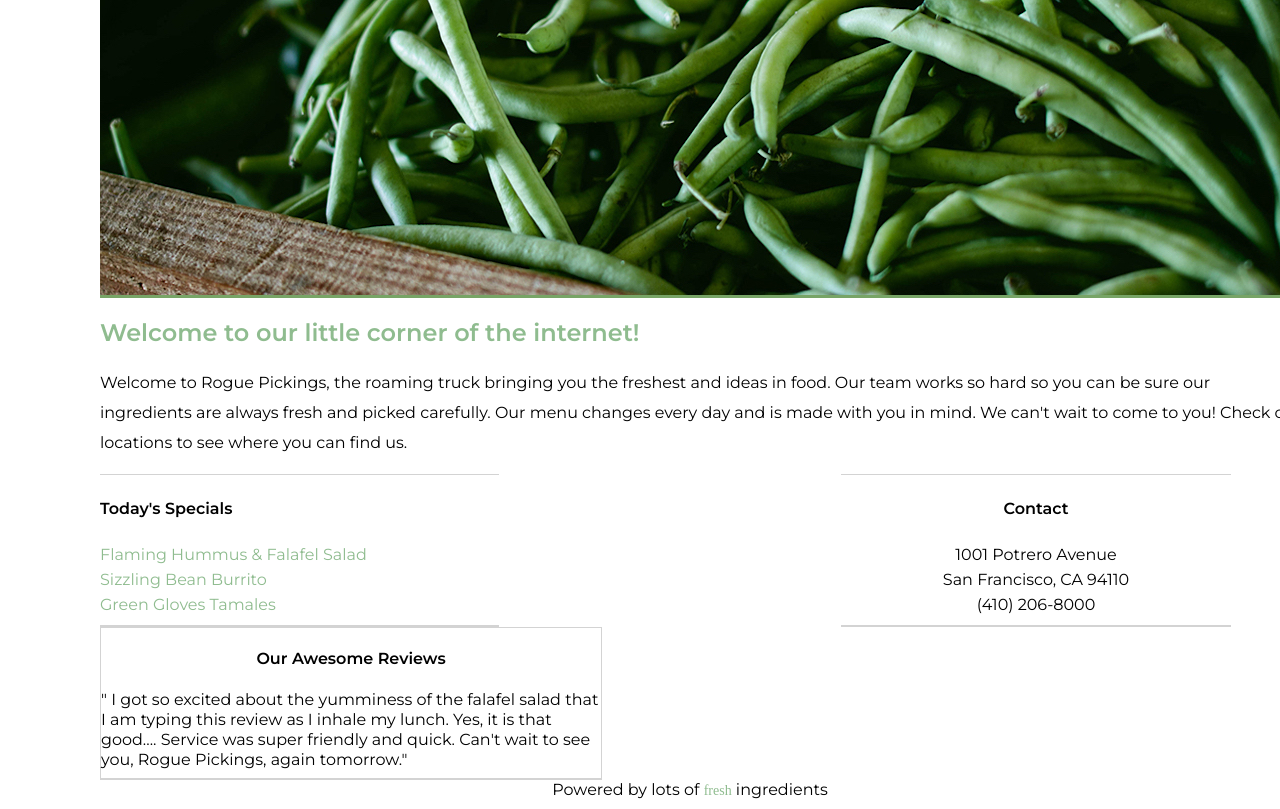
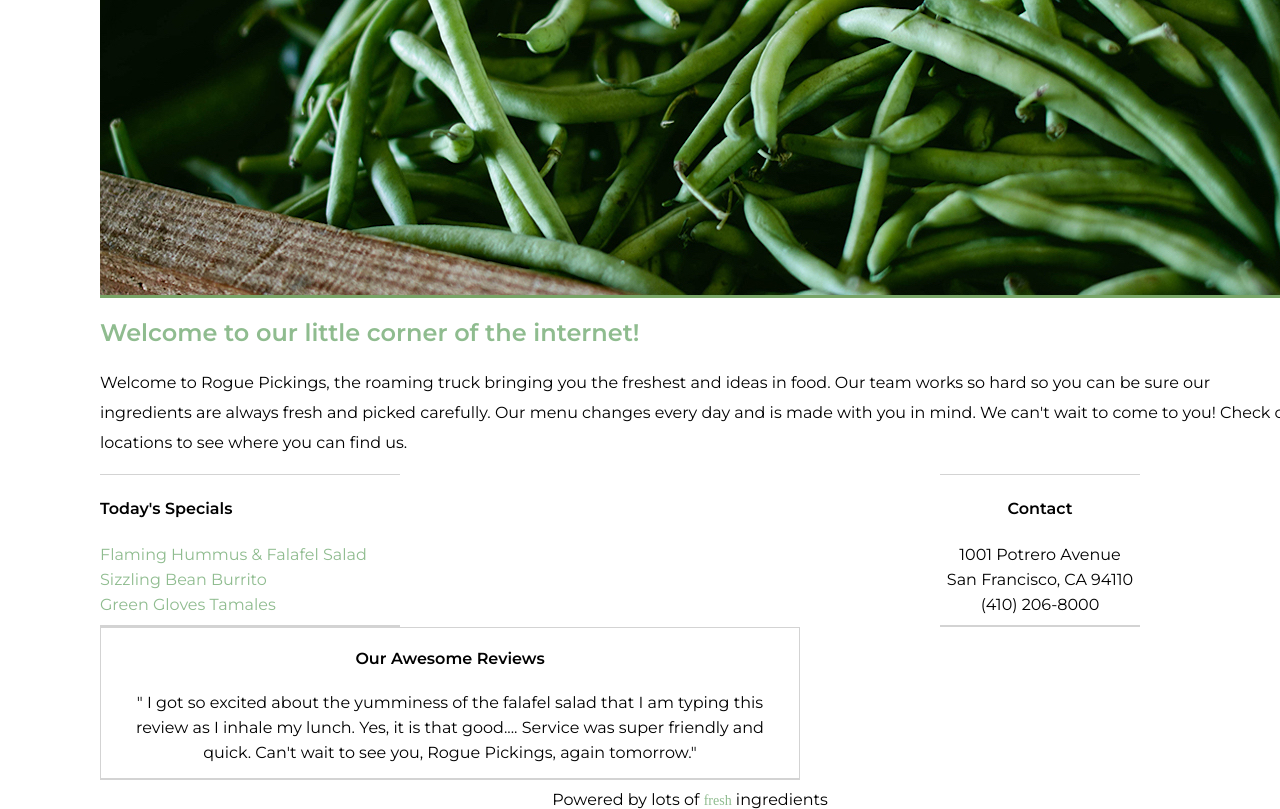
Before and after one commit to byovans/rogue-pickings, a plain HTML site: page index.html in a window 1280 px wide. Shown: the part 113-922 px from the top of the page. Drawn offline with Linux system fonts and the light colour scheme; a web font is replaced by a local one.

Commit message:
Adjusted widths of menu, contact and reviews divs to properly contain content

```diff
--- a/css/main.css
+++ b/css/main.css
@@ -110,32 +110,41 @@ img {
 .menu-area {
         float: left;
         line-height: 25px;
-        width: 399px;
+        width: 300px;
         height: 150px;
         border-top: 1px solid #d3d3d3;
 }
 
 .contact-us-area {
         float: right;
-        width: 390px;
+        width: 200px;
         height: 150px;
         line-height: 25px;
         text-align: center;
         border-top: 1px solid #d3d3d3;
-        margin-right: 49px;
+        margin-right: 140px;
 }
 
 .reviews-area {
         float: left;
-        width: 500px;
+        width: 698px;
         line-height: 20px;
         height: 150px;
         border-left: 1px solid #d3d3d3;
         border-top: 1px solid #d3d3d3;
         border-right: 1px solid #d3d3d3;
-        padding-top: 0;
+        padding-top: 0 5px;
         margin-left: 0px;
+        text-align: center;
 }
+
+
+.p_reviews {
+        margin-bottom: 0;
+        line-height: 25px;
+        padding: 0 10px;
+}
+
 
 .menu-area ul {
         color: #8fbc8f;
@@ -160,3 +169,8 @@ footer {
         clear: both;
         margin-top: 10px;
 }
+
+
+.ft {
+        padding-top: 10px;
+}
--- a/index.html
+++ b/index.html
@@ -58,10 +58,15 @@
 		<section class="reviews-area">
 			<div id="reviews">
 				<h4>Our Awesome Reviews</h4>
-				<p>" I got so excited about the yumminess of the falafel salad that I am typing this review as I inhale my lunch. Yes, it is that good.... Service was super friendly and quick. Can't wait to see you, Rogue Pickings, again tomorrow."</p>
+				<p class="p_reviews">" I got so excited about the yumminess of the falafel salad that I am typing this review as I inhale my lunch. Yes, it is that good.... Service was super friendly and quick. Can't wait to see you, Rogue Pickings, again tomorrow."</p>
 			</div>
 		</section>
-			<footer>Powered by lots of <span>fresh</span> ingredients</footer>
+			<footer>
+				<div class="ft">
+					Powered by lots of <span>fresh</span> ingredients
+
+				</div>
+			</footer>
         </main>
 </body>
 </html>
```
